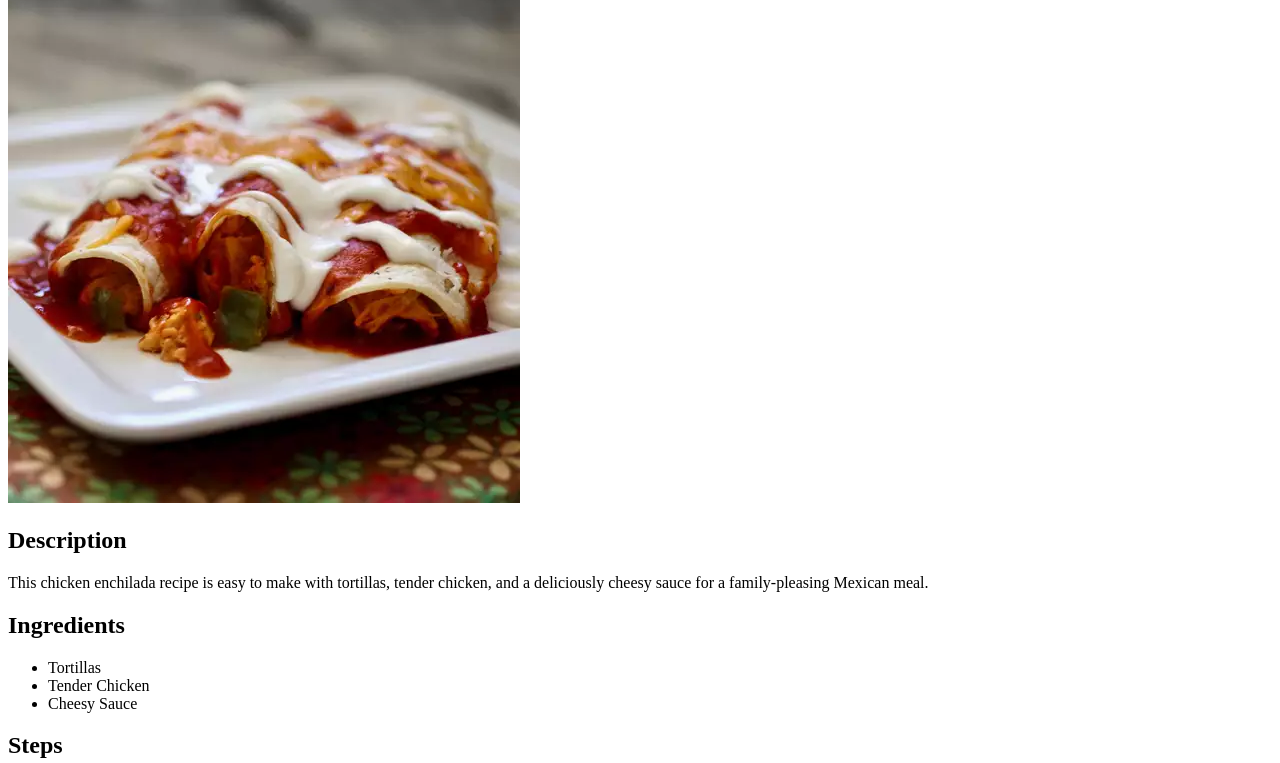
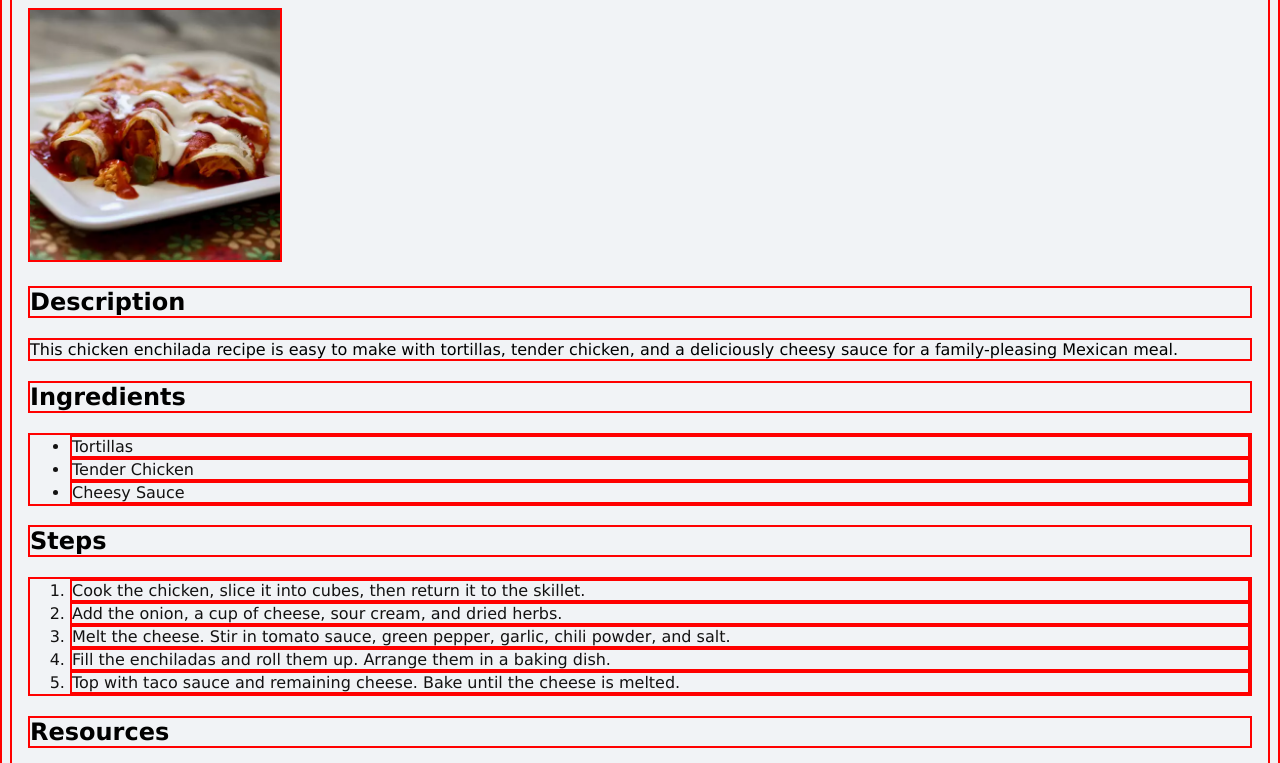
Before and after one commit to Alejandro18920/odin-recipes, a plain HTML site: page recipes/chicken-enchiladas.html in a window 1280 px wide. Shown: the part 89-852 px from the top of the page. Drawn offline with Linux system fonts and the light colour scheme.

Commit message:
Add some styling to the recipes and html
Create a css folder and two files to style recipes and home separately

```diff
--- /dev/null
+++ b/css/recipe.css
@@ -0,0 +1,20 @@
+* {
+    font-family: Verdana, Geneva, Tahoma, sans-serif;
+    width: auto;
+    background-color: #f1f3f6;
+    box-sizing: 0;
+    border: 2px solid red;
+}
+
+body {
+    padding: 0px 16px;
+}
+
+img {
+    width: 250px;
+    height: auto;;
+}
+
+li {
+    color: #131212;
+}
--- /dev/null
+++ b/css/style.css
@@ -0,0 +1,12 @@
+* {
+    font-family:system-ui, -apple-system, BlinkMacSystemFont, 'Segoe UI', Roboto, Oxygen, Ubuntu, Cantarell, 'Open Sans', 'Helvetica Neue', sans-serif;
+}
+
+h1 {
+    text-align: center;
+
+}
+
+li {
+    list-style:lower-alpha;
+}
--- a/recipes/chicken-enchiladas.html
+++ b/recipes/chicken-enchiladas.html
@@ -3,6 +3,7 @@
 <head>
     <meta charset="UTF-8">
     <meta name="viewport" content="width=device-width, initial-scale=1.0">
+    <link rel="stylesheet" href="../css/recipe.css">
     <title>Chichen Enchiladas Recipe</title>
 </head>
 <body>
@@ -28,8 +29,9 @@
         <li>Top with taco sauce and remaining cheese. Bake until the cheese is melted.</li>
     </ol>
 
-    <h2>Resource</h2>
+    <h2>Resources</h2>
     <a href="https://www.allrecipes.com/recipe/8691/chicken-enchiladas-i/">Chicken Enchiladas</a>
+    <br><a href="../index.html">HOME</a>
 
 </body>
 </html>
```
Also changed, not shown: index.html (+1 -0 lines), recipes/lasagna.html (+2 -0 lines), recipes/pappardelle.html (+2 -0 lines).
